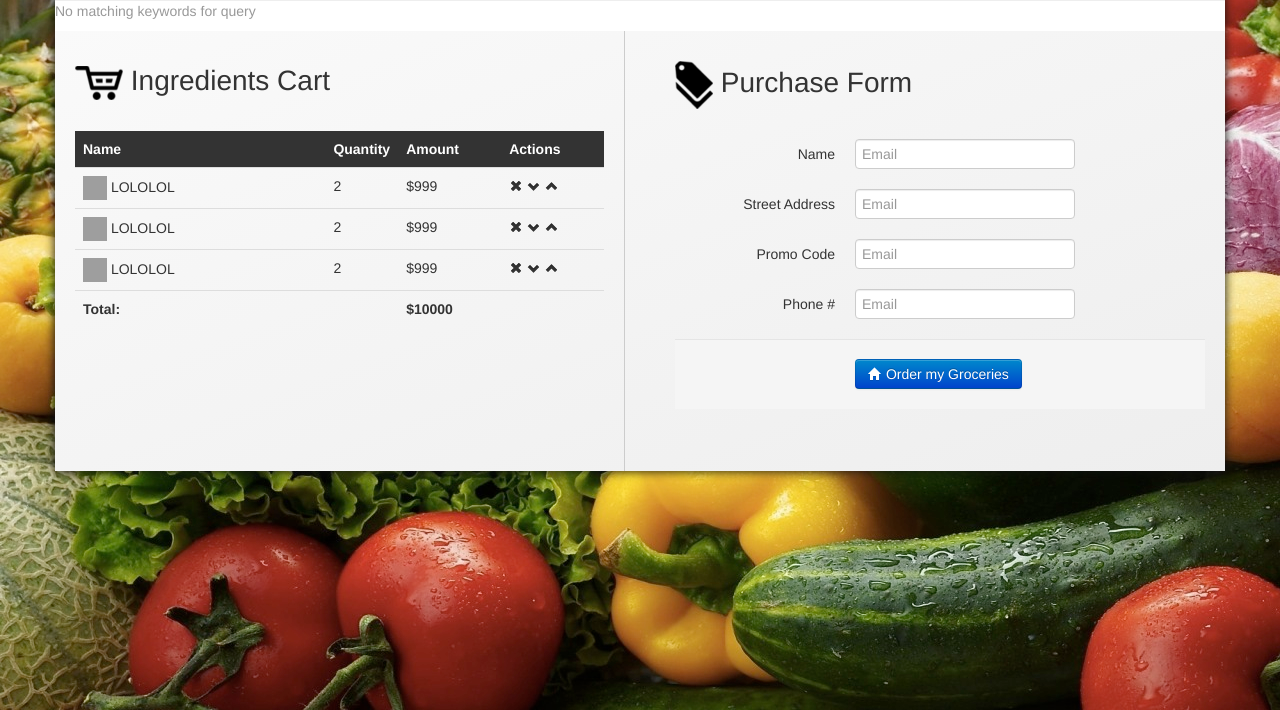
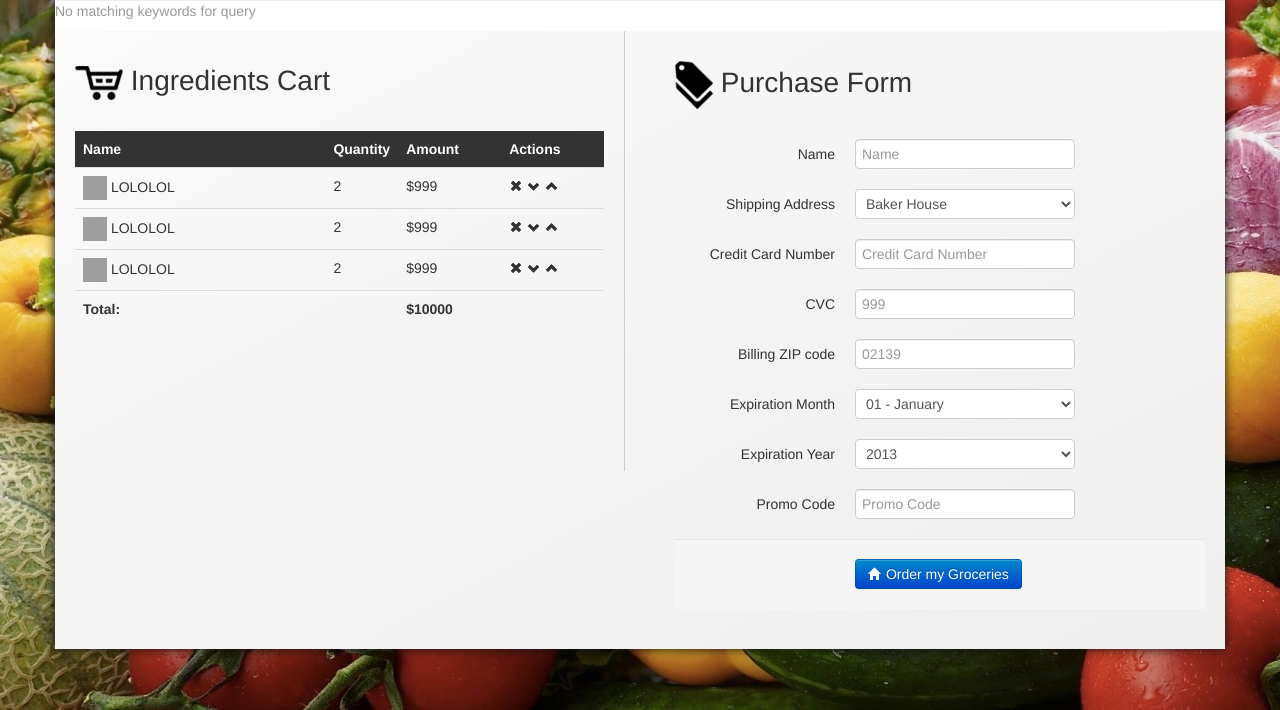
Before and after one commit to einstein7th/SnapShopWeb, a Django app: template shop/templates/main.html in a window 1280 px wide. Shown: the part 90-800 px from the top of the page. Run offline with Django 3.2, Linux system fonts and the light colour scheme; the template is opened without the code that fills it, so the values that code supplies are empty; grey boxes are pictures that could not be loaded.

Commit message:
Fix settings.py to draw from local_settings.py: this file should be created on each local machine, based on local_settings_template.py. Merge in changes for shopping form

```diff
--- a/local_settings_template.py
+++ b/local_settings_template.py
@@ -1,3 +1,4 @@
+# A local_settings.py file should be created on each local machine, based on this life
 DATABASES = {
     'default': {
         'ENGINE': 'django.db.backends.mysql', # Add 'postgresql_psycopg2', 'postgresql', 'mysql', 'sqlite3' or 'oracle'.
--- a/settings.py
+++ b/settings.py
@@ -139,7 +139,7 @@ LOGGING = {
 }
 
 try:
-    from local_settings_template import *
+    from local_settings import *
 except Exception:
     print "unable to import local settings"
     import sys
--- a/shop/templates/main.html
+++ b/shop/templates/main.html
@@ -82,36 +82,104 @@
 	  <div class="span6">
 	    <div class="purchase-form-box">
 	      <div class="subpage-header">
-		<h2><img src="{{STATIC_URL}}img/purchase.png" /> Purchase Form</h2>
+			<h2><img src="{{STATIC_URL}}img/purchase.png" /> Purchase Form</h2>
 	      </div>
+
 	      <form id="purchase-form" class="form-horizontal">
+
 		<div class="control-group">
 		  <label class="control-label" for="inputEmail">Name</label>
 		  <div class="controls">
-		    <input type="text" id="inputEmail" placeholder="Email">
+		    <input type="text" id="inputEmail" placeholder="Name"></input>
 		  </div>
 		</div>
+
 		<div class="control-group">
-		  <label class="control-label" for="inputEmail">Street Address</label>
+		  <label class="control-label" for="inputAddress">Shipping Address</label>
 		  <div class="controls">
-		    <input type="text" id="inputEmail" placeholder="Email">
+		    <select name="inputAddress">
+		      <option>Baker House</option>
+		      <option>MacGregor House</option>
+		      <option>East Campus</option>
+		    </select>
 		  </div>
 		</div>
+
 		<div class="control-group">
-		  <label class="control-label" for="inputEmail">Promo Code</label>
+		  <label class="control-label" for="inputCardNumber">Credit Card Number</label>
 		  <div class="controls">
-		    <input type="text" id="inputEmail" placeholder="Email">
+		    <input type="text" id="inputCardNumber" placeholder="Credit Card Number"></input>
 		  </div>
 		</div>
+
 		<div class="control-group">
+		  <label class="control-label" for="inputCVC">CVC</label>
+		  <div class="controls">
+		    <input type="text" id="inputCVC" placeholder="999"></input>
+		  </div>
+		</div>
+
+		<div class="control-group">
+		  <label class="control-label" for="inputBillingZIP">Billing ZIP code</label>
+		  <div class="controls">
+		    <input type="text" id="inputBillingZIP" placeholder="02139"></input>
+		  </div>
+		</div>
+
+		<div class="control-group">
+		  <label class="control-label" for="inputExpirationMonth">Expiration Month</label>
+		  <div class="controls">
+		    <select name="inputExpirationMonth">
+		      <option value="01">01 - January</option>
+		      <option value="02">02 - February</option>
+		      <option value="03">03 - March</option>
+		      <option value="04">04 - April</option>
+		      <option value="05">05 - May</option>
+		      <option value="06">06 - June</option>
+		      <option value="07">07 - July</option>
+		      <option value="08">08 - August</option>
+		      <option value="09">09 - September</option>
+		      <option value="10">10 - October</option>
+		      <option value="11">11 - November</option>
+		      <option value="12">12 - December</option>
+		    </select>
+		  </div>
+		</div>
+
+		<div class="control-group">
+		  <label class="control-label" for="inputExpirationYear">Expiration Year</label>
+		  <div class="controls">
+		    <select name="inputExpirationYear">
+		      <option>2013</option>
+		      <option>2014</option>
+		      <option>2015</option>
+		      <option>2016</option>
+		      <option>2017</option>
+		      <option>2018</option>
+		      <option>2019</option>
+		      <option>2020</option>
+		    </select>
+		  </div>
+		</div>
+
+		<div class="control-group">
+		  <label class="control-label" for="inputPromo">Promo Code</label>
+		  <div class="controls">
+		    <input type="text" id="inputPromo" placeholder="Promo Code"></input>
+		  </div>
+		</div>
+
+		<!-- <div class="control-group">
 		  <label class="control-label" for="inputEmail">Phone #</label>
 		  <div class="controls">
-		    <input type="text" id="inputEmail" placeholder="Email">
+		    <input type="text" id="inputEmail" placeholder="617-888-0000"></input>
 		  </div>
-		</div>
+		</div> -->
+
 		<div class="form-actions">
 		  <button type="submit" class="btn btn-primary"><i class="icon-white icon-home"></i> Order my Groceries</button>
 		</div>
+
 	      </form>
 	    </div>
 	  </div>
```
